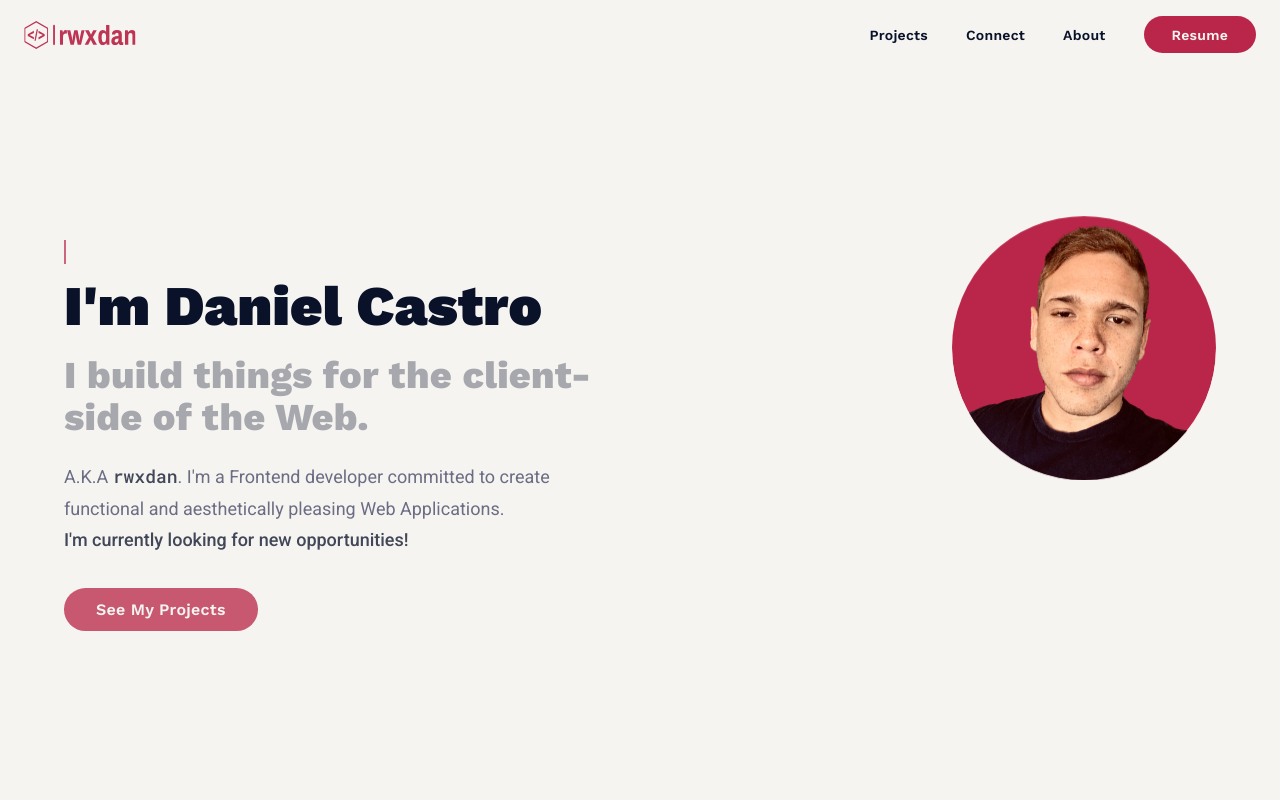
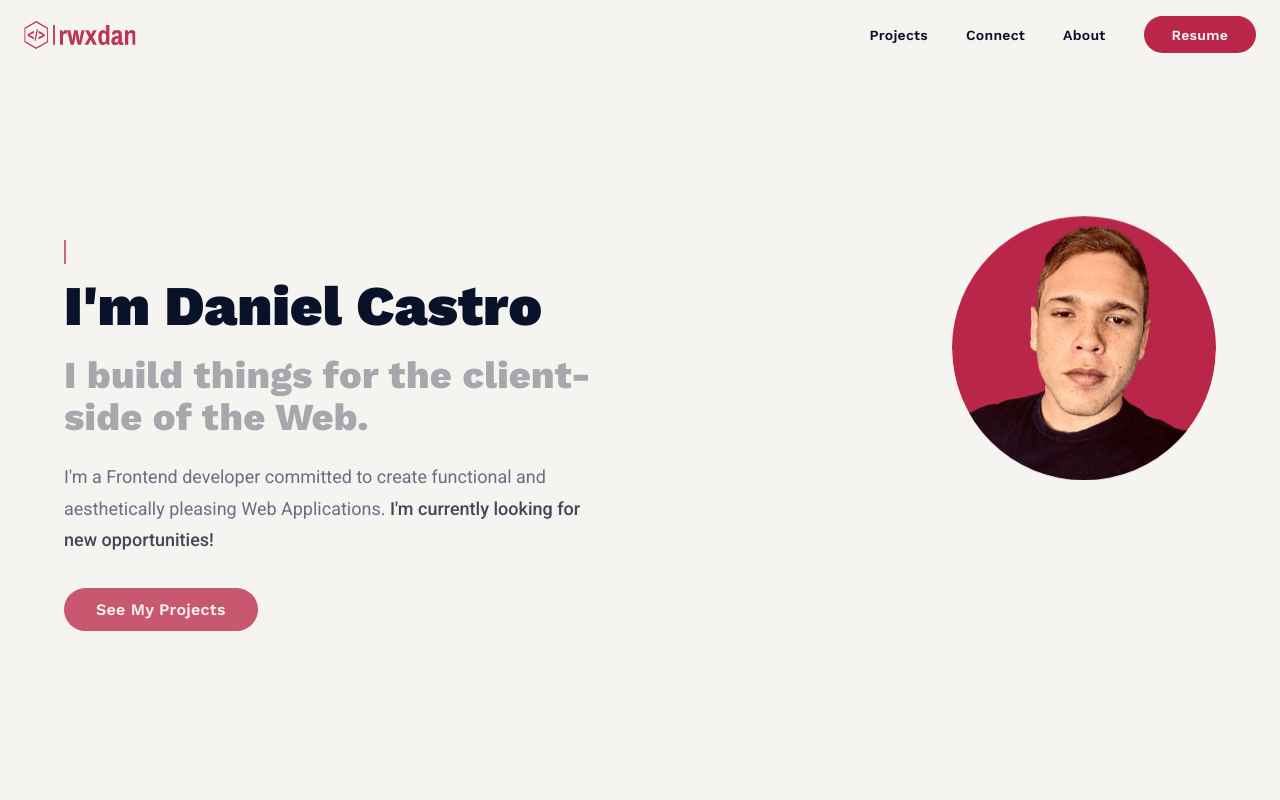
Before and after one commit to rwxdan/rwxdan.dev, a React (Vite) app: page / in a window 1280 px wide. Shown: the top 800 px of the page. Built offline with nearby package versions, Linux system fonts and the light colour scheme.

Commit message:
Rev
- Reduce fluff

```diff
--- a/src/components/Hero/Hero.tsx
+++ b/src/components/Hero/Hero.tsx
@@ -48,8 +48,7 @@ const Hero = () => {
           <animated.div style={secondBoot}>
             <h2 className="sub-title">I build things for the client-side of the Web.</h2>
             <p className="intro">
-              A.K.A <span className="username">rwxdan</span>. I'm a Frontend developer committed to create functional
-              and aesthetically pleasing Web Applications.{' '}
+              I'm a Frontend developer committed to create functional and aesthetically pleasing Web Applications.{' '}
               <span className="status">I'm currently looking for new opportunities!</span>
             </p>
             <Button title="See My Projects" link="#projects" />
--- a/src/components/Hero/hero.css
+++ b/src/components/Hero/hero.css
@@ -79,18 +79,9 @@
   margin-block-start: 1.25em;
 }
 
-.hero .intro .username {
-  font-family: var(--ff-mono);
-}
-
-.hero .intro .username,
 .hero .intro .status {
   font-weight: 500;
   color: var(--neutral-800);
-}
-
-.hero .intro .status {
-  display: block;
 }
 
 .hero .text-box .btn {
```
